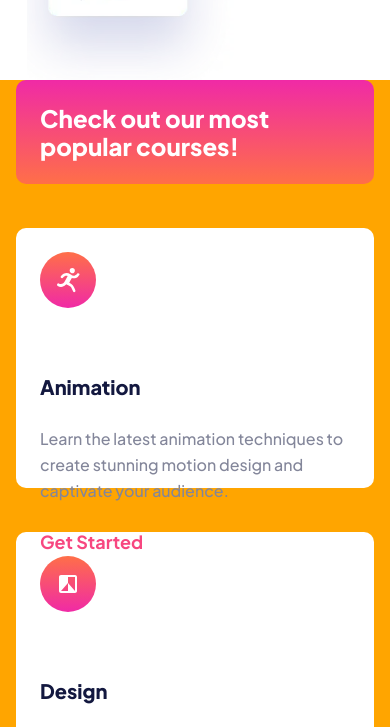
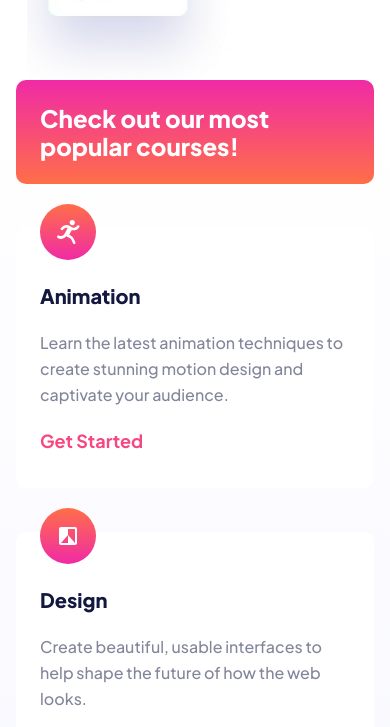
Before and after one commit to mightycoyote/skilled-elearning-landing-page, a website built with Vite: page index.html in a window 390 px wide. Shown: the part 693-1420 px from the top of the page. Built offline with nearby package versions, Linux system fonts and the light colour scheme.

Commit message:
fix cards @mobile

```diff
--- a/scss/components/_cards.scss
+++ b/scss/components/_cards.scss
@@ -11,13 +11,11 @@
         justify-content: space-between;
         gap: 76px 20px;
     }
-
-    background-color: orange;
 }
 
 .card {
     display: grid;
-    gap: 24px;
+    gap: 1.2rem;
     align-items: start;
     background-color: white;
     border-radius: 10px;
@@ -47,13 +45,14 @@
     }
 
     &+.card {
-        // grid-template-rows: 0px 42px 110px 42px;
+        grid-template-rows: 0px 2.5rem auto 2.5rem;
         height: 16.25rem;
 
         @media (min-width: base.$med) {
             grid-template-rows: 0px 2.625rem 6.875rem 2.625rem;
             height: 20.125rem;
             margin-top: auto;
+            gap: 1.5rem;
         }
     }
 }
```
Also changed, not shown: css/main.css, 1 other file.
